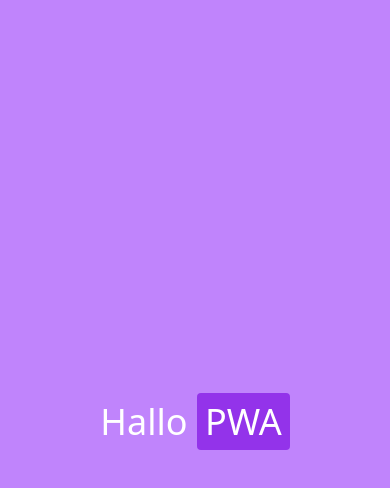
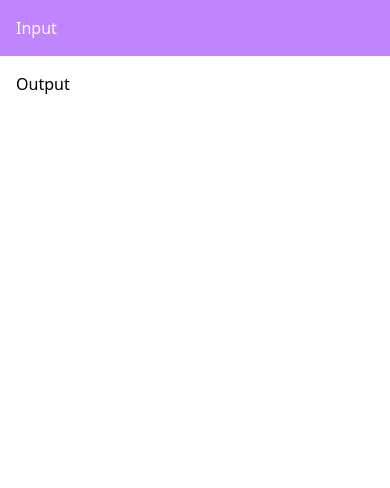
Before and after one commit to iaseth/browsedit, a React (Create React App) app: page / in a window 390 px wide. Shown: the top 488 px of the page. Built offline with nearby package versions, Linux system fonts and the light colour scheme.

Commit message:
Created basic scaffolding

```diff
--- a/src/Browsedit/Browsedit.js
+++ b/src/Browsedit/Browsedit.js
@@ -1,11 +1,16 @@
+import Input from './Input';
+import Output from './Output';
 
 
 
 export default function Browsedit () {
 
 	return (
-		<div className="Browsedit min-h-screen bg-purple-400 text-white flex">
-			<h2 className="text-4xl m-auto">Hallo <span className="bg-purple-600 px-2 py-1 rounded">PWA</span></h2>
+		<div className="Browsedit">
+			<div className="min-h-screen md:flex">
+				<Input />
+				<Output />
+			</div>
 		</div>
 	);
 }
--- /dev/null
+++ b/src/Browsedit/Input/Input.js
@@ -0,0 +1,15 @@
+
+
+
+const tabs = [
+	"HTML", "CSS", "JS"
+];
+
+export default function Input () {
+
+	return (
+		<div className="Input grow p-4 bg-purple-400 text-white">
+			<h2>Input</h2>
+		</div>
+	);
+}
--- /dev/null
+++ b/src/Browsedit/Input/index.js
@@ -0,0 +1,3 @@
+import Input from './Input';
+
+export default Input;
--- /dev/null
+++ b/src/Browsedit/Output/Output.js
@@ -0,0 +1,11 @@
+
+
+
+export default function Output () {
+
+	return (
+		<div className="Output grow max-w-lg p-4 bg-white">
+			<h2>Output</h2>
+		</div>
+	);
+}
--- /dev/null
+++ b/src/Browsedit/Output/index.js
@@ -0,0 +1,3 @@
+import Output from './Output';
+
+export default Output;
```
